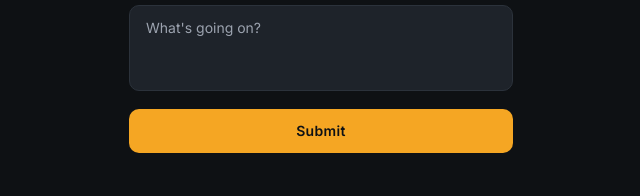
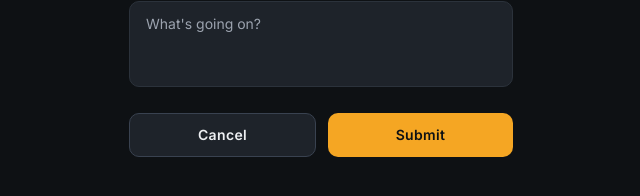
Before and after one commit to foustbrothersllc/foustbrothersllc.github.io-therailsheet, a Next.js app: page /pending in a window 1280 px wide. Both pictures are taken after a click on the button "Having trouble?". Shown: the part 536-732 px from the top of the page, without its empty margins (319-959 px from the left). Built offline with nearby package versions, Linux system fonts and the light colour scheme; no server answers.

Commit message:
Update page.tsx

```diff
--- a/app/pending/page.tsx
+++ b/app/pending/page.tsx
@@ -3,6 +3,7 @@
 import { Button } from "@/components/ui/Button";
 import { createClient } from "@/lib/supabase/client";
 import { useEffect, useState } from "react";
+import Link from "next/link";
 
 export default function PendingPage() {
   const supabase = createClient();
@@ -54,6 +55,11 @@ export default function PendingPage() {
     }
   }
 
+  async function handleLogout() {
+    await supabase.auth.signOut();
+    window.location.href = "/login";
+  }
+
   return (
     <div className="min-h-screen flex flex-col items-center justify-center px-6 py-12">
       <div className="w-full max-w-sm text-center">
@@ -77,12 +83,17 @@ export default function PendingPage() {
         </p>
 
         {!showTroubleForm && !submitted && (
+          <div className="flex flex-col gap-3">
             <button
               onClick={() => setShowTroubleForm(true)}
               className="text-sm text-amber hover:underline"
             >
               Having trouble?
             </button>
+            <Button variant="secondary" onClick={handleLogout} className="w-full">
+              Back to Login
+            </Button>
+          </div>
         )}
 
         {showTroubleForm && !submitted && (
@@ -116,16 +127,31 @@ export default function PendingPage() {
               onChange={(e) => setMessage(e.target.value)}
               className="w-full px-4 py-3 rounded-card bg-yard-panel border border-yard-border text-sm focus:border-amber outline-none resize-none"
             />
-            <Button type="submit" className="w-full" loading={submitting}>
+            <div className="flex gap-3 pt-2">
+              <Button
+                type="button"
+                variant="secondary"
+                onClick={() => setShowTroubleForm(false)}
+                className="flex-1"
+              >
+                Cancel
+              </Button>
+              <Button type="submit" className="flex-1" loading={submitting}>
                 Submit
               </Button>
+            </div>
           </form>
         )}
 
         {submitted && (
+          <div className="space-y-3">
             <p className="text-sm text-okay bg-okay/10 border border-okay/30 rounded-card px-3 py-3 mt-4">
               Thanks — an admin will follow up.
             </p>
+            <Button variant="secondary" onClick={handleLogout} className="w-full">
+              Back to Login
+            </Button>
+          </div>
         )}
       </div>
     </div>
```
Lines whose indentation alone changed are shown as unchanged.
